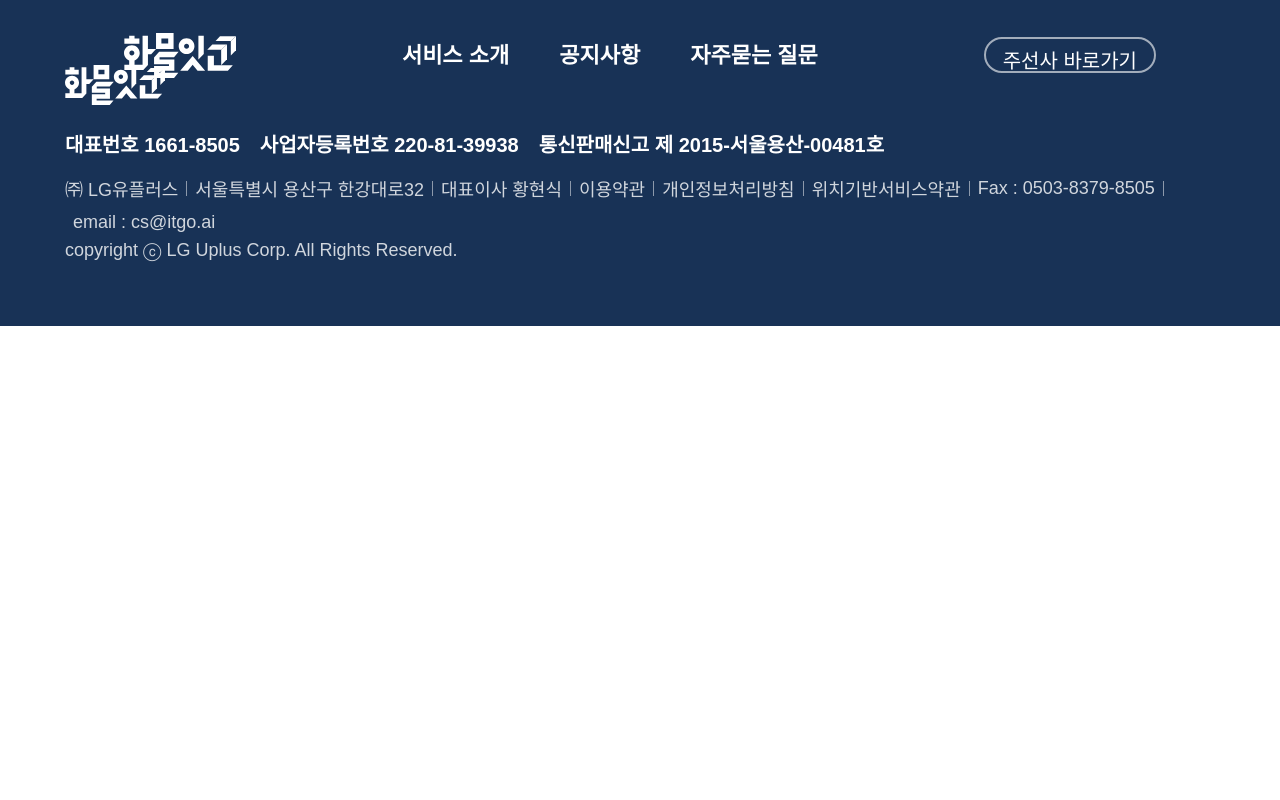
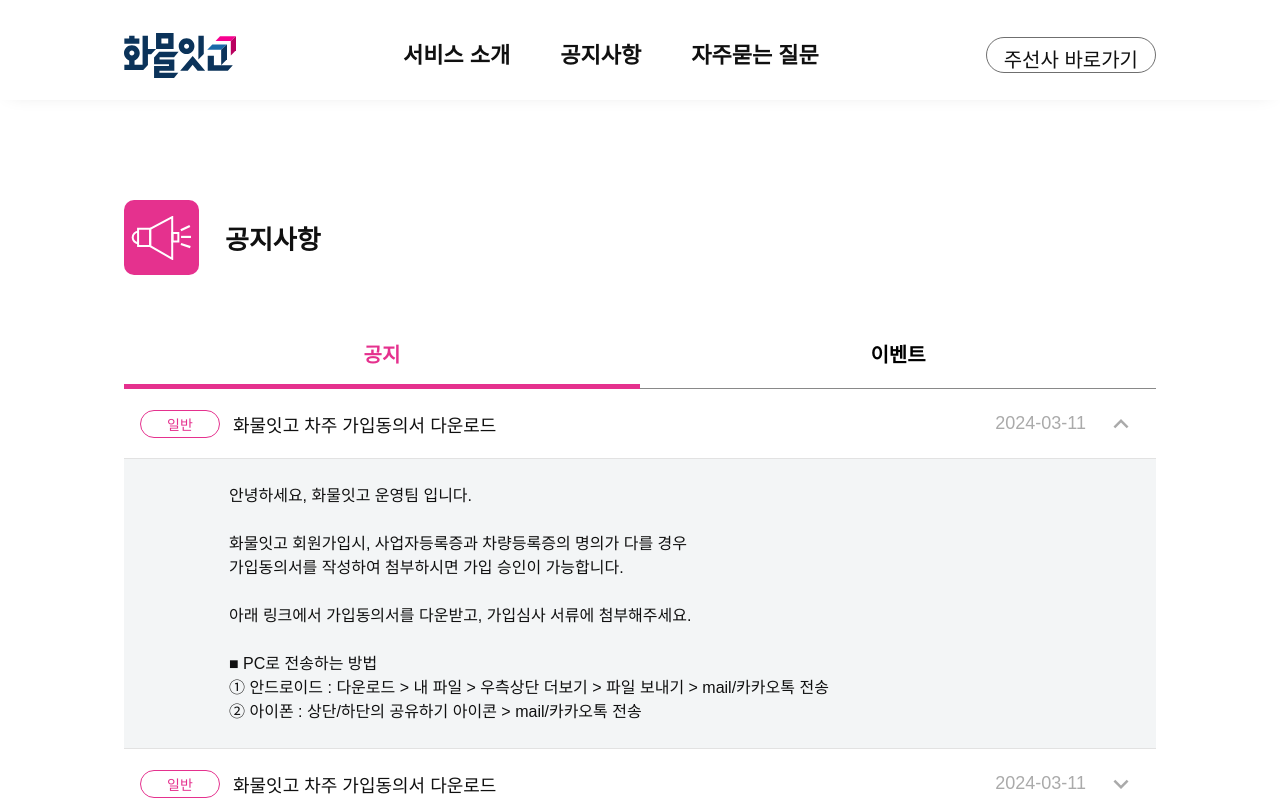
Before and after one commit to boyeong-mdlog/itgoweb, a React (Create React App) app: page /Notice in a window 1280 px wide. Shown: the top 800 px of the page. Built offline with nearby package versions, Linux system fonts and the light colour scheme; a web font is replaced by a local one.

Commit message:
작업중

```diff
--- a/src/App.js
+++ b/src/App.js
@@ -1,13 +1,17 @@
 import {Routes, Route, BrowserRouter as Router} from "react-router-dom";
 import Layout from "./components/layouts/Layout";
 import "./res/styles/itgoweb.css";
-import PUB from "./PUB/PUB";
+import Home from "./Pages/Home"
+import Notice from "./Pages/Notice";
+import Question from "./Pages/Question";
 
 function App() {
   return (
       <Layout>
           <Routes>
-            <Route path="/pub/:pageID" element={<PUB pageID={":pageID"}/>} />
+              <Route path="/" element={<Home/>} />
+              <Route path="/Notice" element={<Notice />}/>
+              <Route path="/Question" element={<Question />}/>
           </Routes>
       </Layout>
   );
--- a/src/PUB/PUB.jsx
+++ /dev/null
@@ -1,27 +0,0 @@
-import React from 'react';
-import { useParams } from 'react-router-dom';
-
-import Home from "./Home";
-import Notice from "./Notice";
-import Question from "./Question";
-
-const PUB = () => {
-    const { pageID } = useParams();
-    const loadPage = (pageID) => {
-        switch (pageID) {
-            case "Notice" :
-                return <Notice />;
-            case "Question" :
-                return <Question />;
-            default:
-                return <Home />;
-        }
-    };
-    return (
-        <>
-            {loadPage(pageID)}
-        </>
-    );
-}
-
-export default PUB;
--- a/src/components/layouts/Footer.jsx
+++ b/src/components/layouts/Footer.jsx
@@ -5,6 +5,7 @@
     return (
         <>
             <footer>
+                <div>
                     <div className="footer-logo">화물잇고</div>
                     <div className="footer-address">
                         <span>대표번호 1661-8505</span>
@@ -16,14 +17,16 @@
                             <li>㈜ LG유플러스</li>
                             <li>서울특별시 용산구 한강대로32</li>
                             <li>대표이사 황현식</li>
-                        <li><Link to="/itgoTerm">이용약관</Link></li>
-                        <li><Link to="/privacyPolicyTerm">개인정보처리방침</Link></li>
-                        <li><Link to="/locationTerm">위치기반서비스약관 </Link></li>
+                            <li><Link to="/pub/itgoTerm">이용약관</Link></li>
+                            <li><Link to="/pub/privacyPolicyTerm">개인정보처리방침</Link></li>
+                            <li><Link to="/pub/locationTerm">위치기반서비스약관 </Link></li>
                             <li>Fax : 0503-8379-8505</li>
                             <li>email : cs@itgo.ai</li>
                         </ul>
                     </div>
                     <div className="footer-copyright">copyright ⓒ LG Uplus Corp. All Rights Reserved.</div>
+                </div>
+
             </footer>
         </>
     );
--- a/src/components/layouts/Header.jsx
+++ b/src/components/layouts/Header.jsx
@@ -39,7 +39,7 @@
                                     <button onClick={closeMenu}></button>
                                 </li>
                                 <li onMouseEnter={()=>handleHeaderOn(1)} onMouseLeave={handleHeaderOut}>
-                                    <Link to="#">서비스 소개</Link>
+                                    <Link to="/">서비스 소개</Link>
                                     <em></em>
                                     <p>
                                         <Link to="#">차주</Link>
@@ -48,21 +48,21 @@
                                     </p>
                                 </li>
                                 <li onMouseEnter={()=>handleHeaderOn(2)} onMouseLeave={handleHeaderOut}>
-                                    <Link to="/pub/Notice">공지사항</Link>
+                                    <Link to="/Notice">공지사항</Link>
                                     <em></em>
                                     <p>
-                                        <Link to="/pub/Notice">공지사항</Link>
-                                        <Link to="/pub/Notice">이벤트</Link>
+                                        <Link to="/Notice">공지사항</Link>
+                                        <Link to="/Notice">이벤트</Link>
                                     </p>
                                 </li>
                                 <li onMouseEnter={()=>handleHeaderOn(3)} onMouseLeave={handleHeaderOut}>
-                                    <Link to="/pub/Question">자주묻는 질문</Link>
+                                    <Link to="/Question">자주묻는 질문</Link>
                                     <em></em>
                                     <p>
-                                        <Link to="/pub/Question">전체</Link>
-                                        <Link to="/pub/Question">차주</Link>
-                                        <Link to="/pub/Question">주선사</Link>
-                                        <Link to="/pub/Question">화주</Link>
+                                        <Link to="/Question">전체</Link>
+                                        <Link to="/Question">차주</Link>
+                                        <Link to="/Question">주선사</Link>
+                                        <Link to="/Question">화주</Link>
                                     </p>
                                 </li>
                             </ul>
--- a/src/components/layouts/Layout.jsx
+++ b/src/components/layouts/Layout.jsx
@@ -3,13 +3,13 @@
 import Footer from "./Footer";
 import { useLocation } from "react-router-dom";
 
-const headerWhite = ["/pub/Notice", "/pub/Question"];
+const headerWhite = ["/"];
 
 function Layout({ children }) {
     const location = useLocation().pathname;
 
     return (
-        <div id="wrap" className={headerWhite.includes(location) ? "sub" : "home transTop"}>
+        <div id="wrap" className={!headerWhite.includes(location) ? "sub" : "home transTop"}>
             <Header/>
             <div id="contentWrap">
                 {children}
--- a/src/res/styles/itgoweb.css
+++ b/src/res/styles/itgoweb.css
@@ -218,6 +218,10 @@
 footer {
   background-color: #183256;
   padding: 6.5rem;
+  display: flex;
+  align-items: center;
+  flex-direction: column;
+  text-align: left;
 }
 footer .footer-logo {
   text-indent: -999em;
@@ -413,33 +417,33 @@
   border: none;
 }
 #introduction .introduction-tab .itgoWebTab button, #introduction .introduction-tab .itgoWebTab .indicate {
-  width: calc(100% / 3);
+  width: 33.3333333333%;
 }
 #introduction .introduction-tab .itgoWebTab.setTab_2 .indicate {
-  left: calc((100% / 3) * 1);
+  left: 33.3333333333%;
 }
 #introduction .introduction-tab .itgoWebTab.setTab_3 .indicate {
-  left: calc((100% / 3) * 2);
+  left: 66.6666666667%;
 }
 
 .noticeTab .itgoWebTab button, .noticeTab .itgoWebTab .indicate {
-  width: calc(100% / 2);
+  width: 50%;
 }
 .noticeTab .itgoWebTab.setTab_2 .indicate {
-  left: calc((100% / 2) * 1);
+  left: 50%;
 }
 
 .qnaTab .itgoWebTab button, .qnaTab .itgoWebTab .indicate {
-  width: calc(100% / 4);
+  width: 25%;
 }
 .qnaTab .itgoWebTab.setTab_2 .indicate {
-  left: calc((100% / 4) * 1);
+  left: 25%;
 }
 .qnaTab .itgoWebTab.setTab_3 .indicate {
-  left: calc((100% / 4) * 2);
+  left: 50%;
 }
 .qnaTab .itgoWebTab.setTab_4 .indicate {
-  left: calc((100% / 4) * 3);
+  left: 75%;
 }
 
 .subTab {
@@ -641,28 +645,24 @@
   header .headerWrap .headerInner.open .responseBg {
     display: block;
   }
-
   footer {
     padding: 9.8rem 5.3rem 5.3rem;
   }
   footer .footer-term ul {
     width: 92%;
   }
-
   .introduction-tab .tab-title {
     height: 6rem;
   }
   .introduction-tab .tab-title button {
     height: 6rem;
   }
-
   #wrap.sub {
     padding-top: 9.8rem;
   }
   #wrap.sub #contentWrap {
     min-height: 80vh;
   }
-
   .pageTitle {
     margin: 0 2.3rem 1rem;
   }
@@ -671,7 +671,6 @@
     padding-left: 5.7rem;
     font-size: 2rem;
   }
-
   .itgoWebTab {
     height: 5rem;
   }
@@ -681,7 +680,6 @@
   .itgoWebTab .indicate {
     height: 0.3rem;
   }
-
   .boardList ul li .info .list {
     padding: 1.4rem 0 1.4rem 2rem;
     height: auto;
@@ -733,7 +731,6 @@
   .boardList ul li .content > div.A {
     margin-left: 0;
   }
-
   .subTab {
     margin: 2.7rem 0 2.7rem 1.3rem;
     gap: 0.7rem;
--- a/src/res/styles/itgoweb.scss
+++ b/src/res/styles/itgoweb.scss
@@ -80,7 +80,7 @@
 
 /* Footer */
 footer {
-    background-color: #183256;padding: 6.5rem;
+    background-color: #183256;padding: 6.5rem;display: flex;align-items: center;flex-direction: column;text-align: left;
     .footer-logo {
         text-indent: -999em;background: url("../images/logo_white.svg") no-repeat 50% 50%;background-size: 100% auto;width: 10rem;height: 4rem;margin-bottom: 2.4rem;
     }
```
Also changed, not shown: src/Pages/Home.jsx (renamed from src/PUB/Home.jsx), src/Pages/Notice.jsx (renamed from src/PUB/Notice.jsx), src/Pages/Question.jsx (renamed from src/PUB/Question.jsx). Lines whose indentation alone changed are shown as unchanged.
